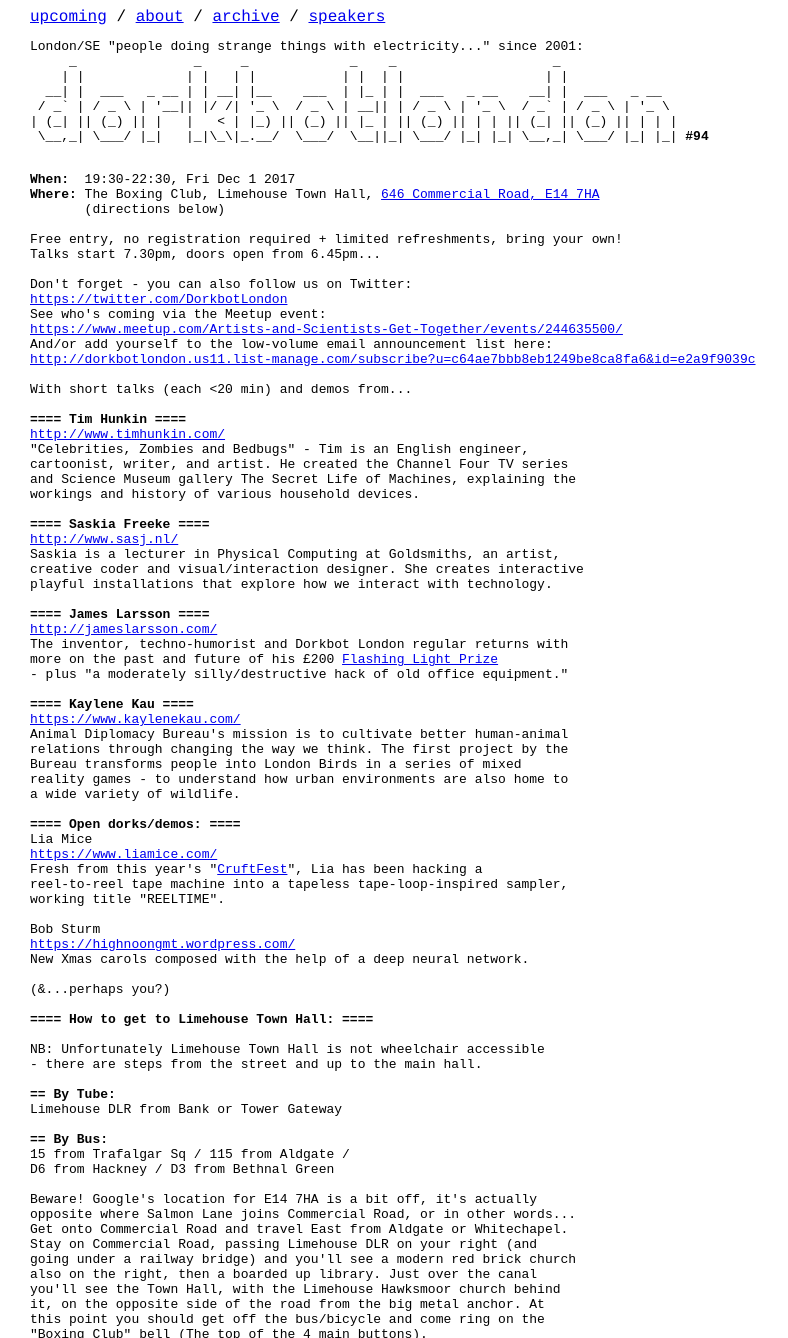
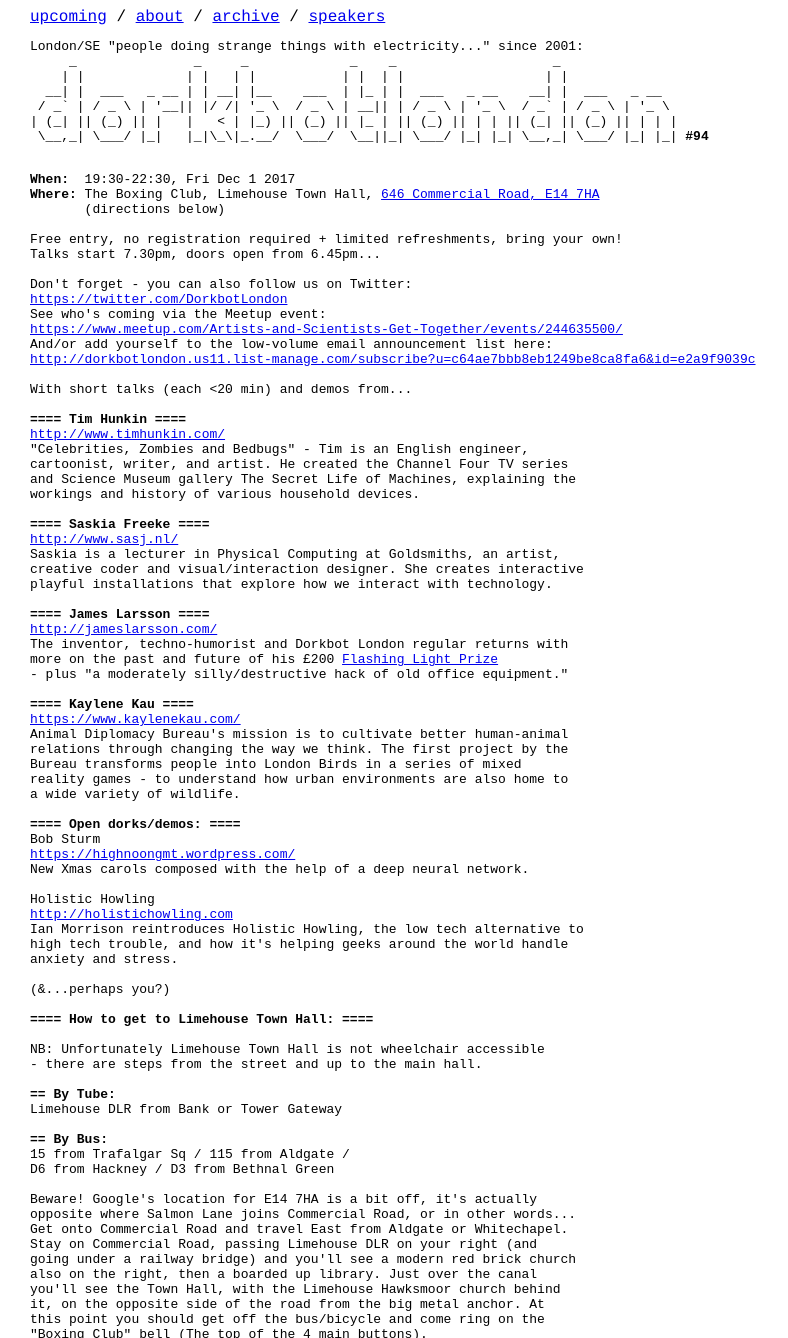
Before and after one commit to dorkbotlondon/dorkbotlondon.github.io, a Jekyll site: the page built from _posts/2017-12-01-94.html, in a window 1280 px wide, cut to the strip 0-1338 px from the top of the page. Shown: the whole strip, without its empty margins (0-788 px from the left). Built offline with Jekyll 4.4.1, drawn with Linux system fonts in a browser that asks for light colours; Markdown is read by kramdown in place of the engine named in the settings; a script that is not in the unit is left out.

Commit message:
Update 2017-12-01-94.html

```diff
--- a/_posts/2017-12-01-94.html
+++ b/_posts/2017-12-01-94.html
@@ -51,14 +51,14 @@
 a wide variety of wildlife.
 
 <b>==== Open dorks/demos: ====</b>
-Lia Mice
-<a href="https://www.liamice.com/">https://www.liamice.com/</a>
-Fresh from this year's "<a href="https://vimeo.com/tag:cruftfest">CruftFest</a>", Lia has been hacking a
-reel-to-reel tape machine into a tapeless tape-loop-inspired sampler,
-working title "REELTIME".
-
 Bob Sturm
 <a href="https://highnoongmt.wordpress.com/">https://highnoongmt.wordpress.com/</a>
 New Xmas carols composed with the help of a deep neural network.
 
+Holistic Howling
+<a href="http://holistichowling.com">http://holistichowling.com</a>
+Ian Morrison reintroduces Holistic Howling, the low tech alternative to
+high tech trouble, and how it's helping geeks around the world handle
+anxiety and stress.
+
 (&amp;...perhaps you?)
```
